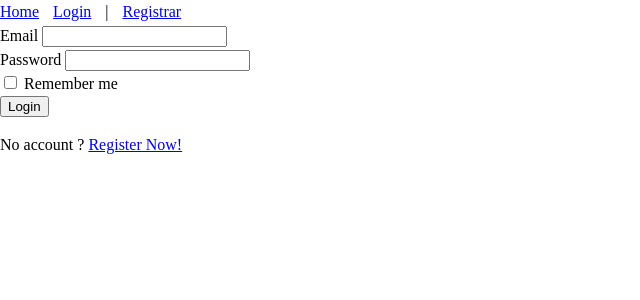
After one commit to mentally-gamez-soft/ws-blog, a Flask app: page /login in a window 1280 px wide. The commit adds this page. Shown: the top 300 px of the page, without its empty margins (0-640 px from the left). Run offline with Flask 3, Linux system fonts and the light colour scheme; parts of the project's set-up code (start-up, migrations or seed data) failed here and were passed over.

Commit message:
managing user sessions

```diff
--- a/application.py
+++ b/application.py
@@ -1,14 +1,43 @@
 """Create the flask application instance and config route."""
 
+from urllib.parse import urlparse
+
 from flask import Flask, redirect, render_template, request, url_for
+from flask_login import (
+    LoginManager,
+    current_user,
+    login_required,
+    login_user,
+    logout_user,
+)
 
 from core.blog_post.forms import BlogPostForm
-from core.users.forms import SignupForm
+from core.users.forms import LoginForm, SignupForm
+from core.users.models import User, get_user, users
 
 app = Flask(__name__)
 app.config["SECRET_KEY"] = "Th1S-Iz.My-5uP3r_seCRE7#k"  # nosec
 
+login_manager = LoginManager(app)
+login_manager.login_view = "login"
+
 posts = []
+
+
+@login_manager.user_loader
+def load_user(user_id):
+    """Load the user session.
+
+    Args:
+        user_id (int): The id of the user.
+
+    Returns:
+        user: an instance for the logged in user.
+    """
+    for user in users:
+        if user.id == int(user_id):
+            return user
+    return None
 
 
 @app.route("/")
@@ -36,6 +65,7 @@ def show_post(slug):
 
 @app.route("/admin/post/", methods=["GET", "POST"], defaults={"post_id": None})
 @app.route("/admin/post/<int:post_id>/", methods=["GET", "POST"])
+@login_required
 def post_form(post_id):
     """Define the form to consult a post and to modify it.
 
@@ -72,9 +102,43 @@ def show_signup_form():
         email = form.email.data
         password = form.password.data
 
+        # Creamos el usuario y lo guardamos
+        user = User(len(users) + 1, name, email, password)
+        users.append(user)
+        # Dejamos al usuario logueado
+        login_user(user, remember=True)
+
         next = request.args.get("next", None)
         if next:
             return redirect(next)
         return redirect(url_for("index"))
 
     return render_template("users/signup_form.html", form=form)
+
+
+@app.route("/login", methods=["GET", "POST"])
+def login():
+    """Define the form for a user to login."""
+    if current_user.is_authenticated:
+        return redirect(url_for("index"))
+    form = LoginForm()
+    if form.validate_on_submit():
+        user = get_user(form.email.data)
+        if user is not None and user.check_password(form.password.data):
+            login_user(user, remember=form.remember_me.data)
+            next_page = request.args.get("next")
+            if not next_page or urlparse(next_page).netloc != "":
+                next_page = url_for("index")
+            return redirect(next_page)
+    return render_template("users/login_form.html", form=form)
+
+
+@app.route("/logout")
+def logout():
+    """Log a user out.
+
+    Returns:
+        Response: the response to the index page.
+    """
+    logout_user()
+    return redirect(url_for("index"))
--- a/core/users/forms.py
+++ b/core/users/forms.py
@@ -1,7 +1,13 @@
 """Define the form to signup users."""
 
 from flask_wtf import FlaskForm
-from wtforms import EmailField, PasswordField, StringField, SubmitField
+from wtforms import (
+    BooleanField,
+    EmailField,
+    PasswordField,
+    StringField,
+    SubmitField,
+)
 from wtforms.validators import DataRequired, Email, Length
 
 
@@ -23,3 +29,12 @@ class SignupForm(FlaskForm):
     )
     email = EmailField("Email", validators=[DataRequired(), Email()])
     submit = SubmitField("Signup")
+
+
+class LoginForm(FlaskForm):
+    """Declare the user login form."""
+
+    email = StringField("Email", validators=[DataRequired()])
+    password = PasswordField("Password", validators=[DataRequired()])
+    remember_me = BooleanField("Remember me")
+    submit = SubmitField("Login")
--- a/static/base.css
+++ b/static/base.css
@@ -40,3 +40,15 @@ a img {
 sup, sub {
     line-height: 0;
 }
+
+.user-info {
+    list-style: none;
+    margin: 0;
+    padding: 0;
+}
+
+.user-info li {
+    display: inline-block;
+    margin: 0;
+    padding: 0 10px 0 0;
+}
--- a/templates/base_template.html
+++ b/templates/base_template.html
@@ -7,7 +7,21 @@
 </head>
 
 <body>
-   {% block content %} {% endblock %}
+    <div>
+        <ul class="user-info">
+            <li><a href="{{ url_for('index') }}">Home</a></li>
+            {% if current_user.is_anonymous %}
+                <li><a href="{{ url_for('login') }}">Login</a></li>
+                <li> | </li>
+                <li><a href="{{ url_for('show_signup_form') }}">Registrar</a></li>
+            {% else %}
+                <li>{{ current_user.name }}</li>
+                <li> | </li>
+                <li><a href="{{ url_for('logout') }}">Logout</a></li>
+            {% endif %}
+        </ul>
+    </div>
+    {% block content %}{% endblock %}
 </body>
 
 </html>
--- /dev/null
+++ b/templates/users/login_form.html
@@ -0,0 +1,30 @@
+{% extends "base_template.html" %}
+
+{% block title %}Login{% endblock %}
+
+{% block content %}
+    <div>
+        <form action="" method="post" novalidate>
+            {{ form.hidden_tag() }}
+            <div>
+                {{ form.email.label }}
+                {{ form.email }}<br>
+                {% for error in form.email.errors %}
+                <span style="color: red;">{{ error }}</span>
+                {% endfor %}
+            </div>
+            <div>
+                {{ form.password.label }}
+                {{ form.password }}<br>
+                {% for error in form.password.errors %}
+                <span style="color: red;">{{ error }}</span>
+                {% endfor %}
+            </div>
+            <div>{{ form.remember_me() }} {{ form.remember_me.label }}</div>
+            <div>
+                {{ form.submit() }}
+            </div>
+        </form>
+    </div>
+    <div>No account ? <a href="{{ url_for('show_signup_form') }}">Register Now!</a></div>
+{% endblock %}
```
Also changed, not shown: core/users/models.py (added, +66 -0 lines), 1 other file.
